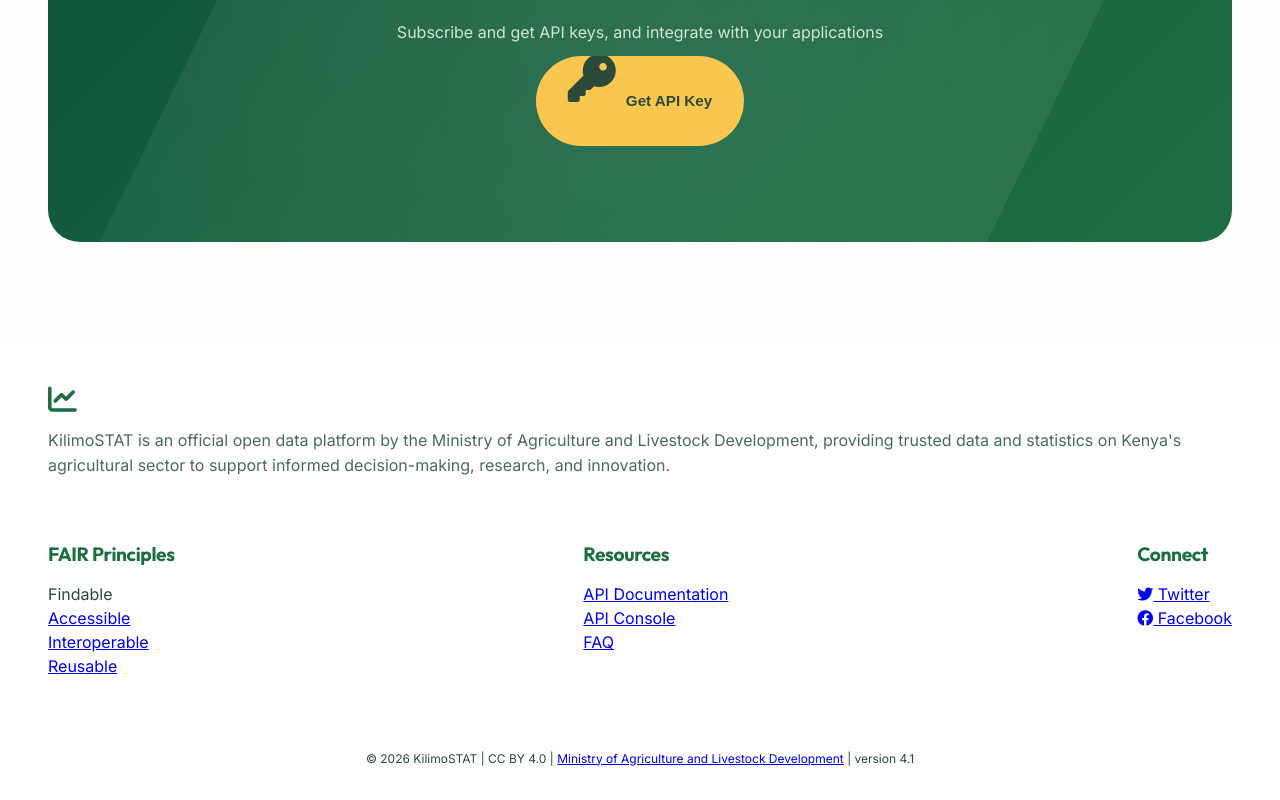
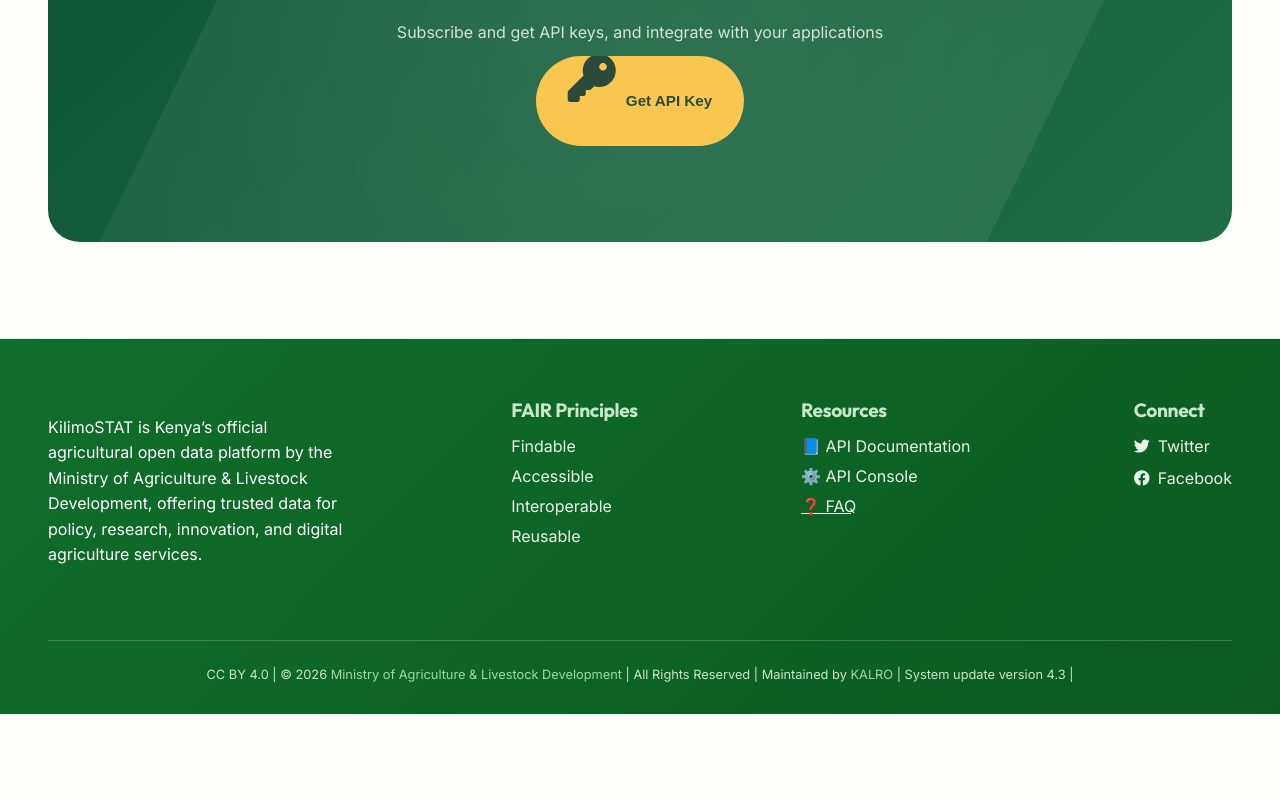
Before and after one commit to KalroDevs/kilimostat-frontend-v4_1, a React (Create React App) app: page / in a window 1280 px wide. Shown: the part 3961-4761 px from the top of the page. After the commit the page ends 4675 px from the top, so only its background shows below. Built offline with nearby package versions, Linux system fonts and the light colour scheme.

Commit message:
Footer update

```diff
--- a/src/components/Footer.jsx
+++ b/src/components/Footer.jsx
@@ -1,39 +1,153 @@
-import React from 'react';
+import React from "react";
 
 const Footer = () => {
   return (
-    <footer style={{ borderTop: '1px solid var(--border-light)', padding: '48px 0 32px', marginTop: '40px' }}>
+    <footer
+      style={{
+        background: "linear-gradient(135deg, #0f6e2b, #0c5a22)",
+        padding: "60px 0 30px",
+        marginTop: "60px",
+        color: "#e8f5e9",
+      }}
+    >
       <div className="container">
-        <div style={{ display: 'flex', flexWrap: 'wrap', justifyContent: 'space-between', gap: '40px' }}>
-          <div>
-            <i className="fas fa-chart-line" style={{ fontSize: '1.8rem', color: 'var(--green-primary)' }}></i>
-            <p style={{ marginTop: '12px' }}>
-              KilimoSTAT is an official open data platform by the Ministry of Agriculture and Livestock Development,
-              providing trusted data and statistics on Kenya's agricultural sector to support informed decision-making,
-              research, and innovation.
+        <div
+          style={{
+            display: "flex",
+            flexWrap: "wrap",
+            justifyContent: "space-between",
+            gap: "50px",
+          }}
+        >
+          {/* About */}
+          <div style={{ maxWidth: "300px" }}>
+
+            <p style={{ marginTop: "16px", lineHeight: "1.6", color: "white", }}>
+              KilimoSTAT is Kenya’s official agricultural open data platform by the Ministry
+              of Agriculture & Livestock Development, offering trusted data for policy,
+              research, innovation, and digital agriculture services.
             </p>
           </div>
+
+          {/* FAIR */}
           <div>
-            <h4>FAIR Principles</h4>
-            <a href="#" style={{ display: 'block', color: 'var(--gray-light)', textDecoration: 'none' }}>Findable</a>
-            <a href="#" style={{ display: 'block' }}>Accessible</a>
-            <a href="#" style={{ display: 'block' }}>Interoperable</a>
-            <a href="#" style={{ display: 'block' }}>Reusable</a>
+            <h4 style={{ color: "#c8e6c9", marginBottom: "12px" }}>FAIR Principles</h4>
+            {["Findable", "Accessible", "Interoperable", "Reusable"].map((item) => (
+              <a
+                key={item}
+                href="#"
+                style={{
+                  display: "block",
+                  marginBottom: "6px",
+                  color: "#e8f5e9",
+                  textDecoration: "none",
+                  transition: "0.3s",
+                }}
+                onMouseOver={(e) => (e.target.style.color = "#a5d6a7")}
+                onMouseOut={(e) => (e.target.style.color = "#e8f5e9")}
+              >
+                {item}
+              </a>
+            ))}
           </div>
+
+          {/* Resources */}
           <div>
-            <h4>Resources</h4>
-            <a href="https://statistics.kilimo.go.ke/api/redoc/" style={{ display: 'block' }}>API Documentation</a>
-            <a href="https://statistics.kilimo.go.ke/api/swagger/" style={{ display: 'block' }}>API Console</a>
-            <a href="#" style={{ display: 'block' }}>FAQ</a>
+            <h4 style={{ color: "#c8e6c9", marginBottom: "12px" }}>Resources</h4>
+
+            <a
+              href="https://statistics.kilimo.go.ke/api/redoc/"
+              style={{
+                display: "block",
+                marginBottom: "6px",
+                color: "#e8f5e9",
+                textDecoration: "none",
+              }}
+            >
+              📘 API Documentation
+            </a>
+
+            <a
+              href="https://statistics.kilimo.go.ke/api/swagger/"
+              style={{
+                display: "block",
+                marginBottom: "6px",
+                color: "#e8f5e9",
+                textDecoration: "none",
+              }}
+            >
+              ⚙️ API Console
+            </a>
+
+            <a href="#" style={{ display: "block", color: "#e8f5e9" }}>
+              ❓ FAQ
+            </a>
           </div>
+
+          {/* Connect */}
           <div>
-            <h4>Connect</h4>
-            <a href="https://x.com/kilimoKE" style={{ display: 'block' }}><i className="fab fa-twitter"></i> Twitter</a>
-            <a href="https://www.facebook.com/profile.php?id=100064454481570&sk=about" style={{ display: 'block' }}><i className="fab fa-facebook"></i> Facebook</a>
+            <h4 style={{ color: "#c8e6c9", marginBottom: "12px" }}>Connect</h4>
+
+            <a
+              href="https://x.com/kilimoKE"
+              target="_blank"
+              rel="noopener noreferrer"
+              style={{
+                display: "flex",
+                alignItems: "center",
+                marginBottom: "8px",
+                color: "#e8f5e9",
+                textDecoration: "none",
+              }}
+            >
+              <i className="fab fa-twitter" style={{ marginRight: "8px" }}></i>
+              Twitter
+            </a>
+
+            <a
+              href="https://www.facebook.com/profile.php?id=100064454481570&sk=about"
+              target="_blank"
+              rel="noopener noreferrer"
+              style={{
+                display: "flex",
+                alignItems: "center",
+                color: "#e8f5e9",
+                textDecoration: "none",
+              }}
+            >
+              <i className="fab fa-facebook" style={{ marginRight: "8px" }}></i>
+              Facebook
+            </a>
           </div>
         </div>
-        <div style={{ textAlign: 'center', marginTop: '48px', paddingTop: '24px', borderTop: '1px solid var(--border-light)', fontSize: '0.75rem' }}>
-          © 2026 KilimoSTAT | CC BY 4.0 | <a href="https://kilimo.go.ke/">Ministry of Agriculture and Livestock Development</a> | version 4.1
+
+        {/* Bottom Bar */}
+        <div
+          style={{
+            textAlign: "center",
+            marginTop: "48px",
+            paddingTop: "24px",
+            borderTop: "1px solid rgba(255, 255, 255, 0.2)",
+            fontSize: "0.8rem",
+            color: "#c8e6c9",
+          }}
+        >
+          CC BY 4.0 | © 2026{" "}
+          <a
+            href="https://kilimo.go.ke/"
+            style={{ color: "#a5d6a7", textDecoration: "none" }}
+          >
+            Ministry of Agriculture & Livestock Development
+          </a>{" "}
+           | All Rights Reserved
+          | Maintained by{" "}
+          <a
+            href="https://kilimo.go.ke/"
+            style={{ color: "#a5d6a7", textDecoration: "none" }}
+          >
+            KALRO
+          </a>
+          {" | "}System update version 4.3 |
         </div>
       </div>
     </footer>
```
